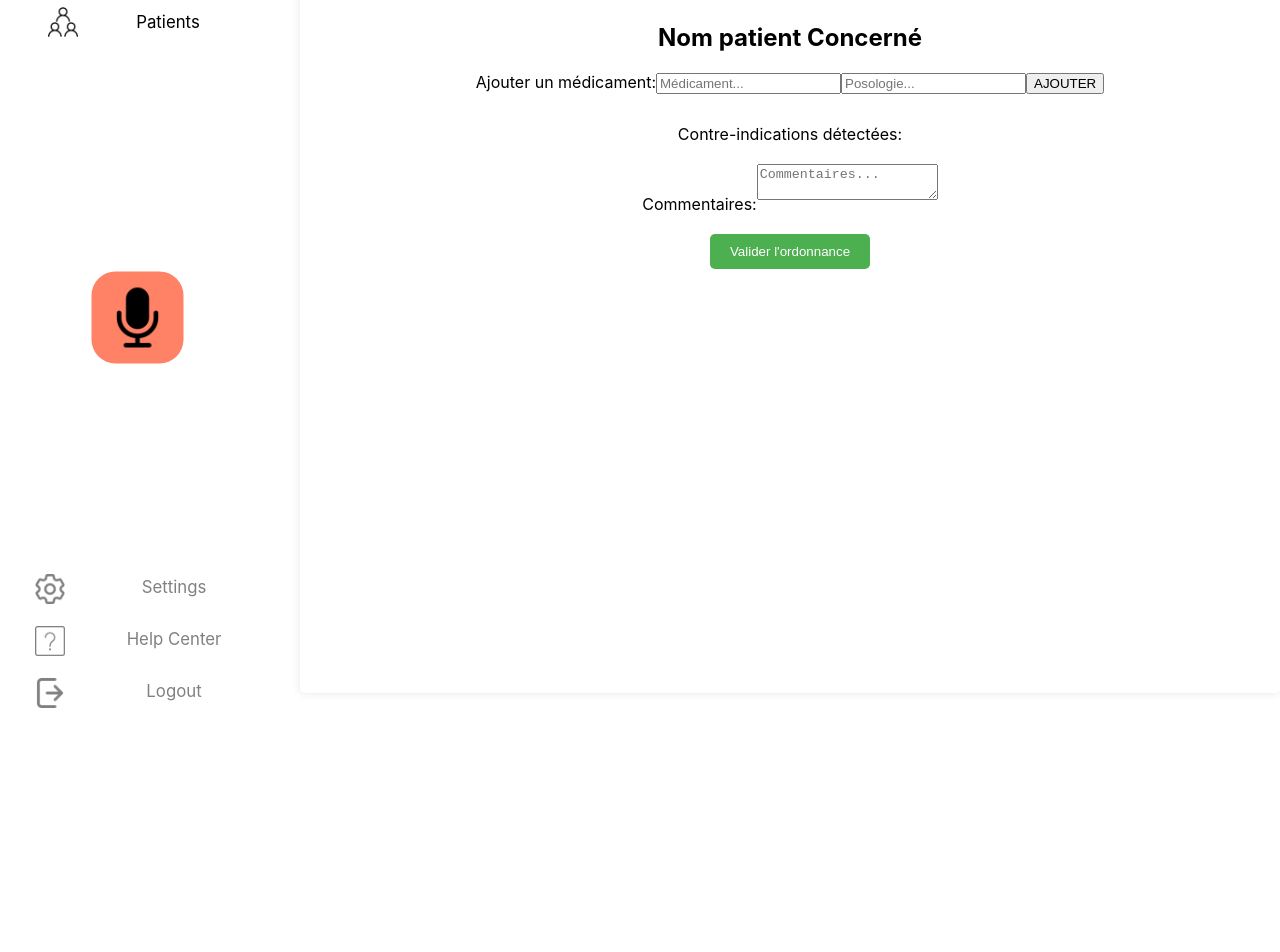
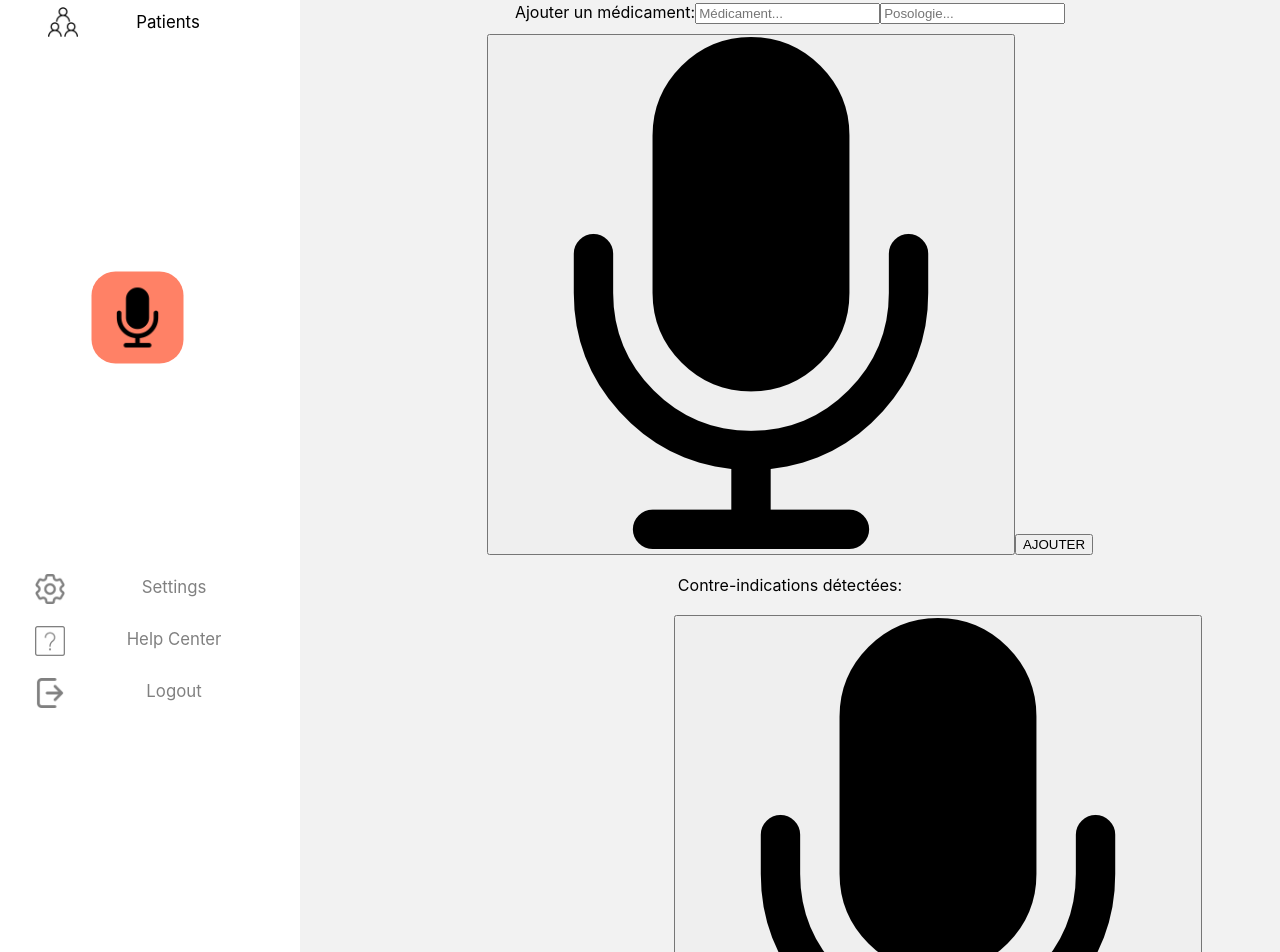
Before and after one commit to FranckRvEtu/ter-vidal, a React (Create React App) app in the folder front-end/: page / in a window 1280 px wide. Shown: the part 200-1152 px from the top of the page. Before the commit the page ends 924 px from the top, so only its background shows below. Built offline with nearby package versions, Linux system fonts and the light colour scheme.

Commit message:
Ordonnance update

```diff
--- /dev/null
+++ b/front-end/src/Components/Ordonnance/CommentairesSection.js
@@ -0,0 +1,33 @@
+// CommentairesSection.js
+import React, { useState } from 'react';
+import mic from '../../Assets/microphone-black-shape.png'; // Assure-toi que le chemin vers l'icône est correct
+
+function CommentairesSection() {
+  const [isListening, setIsListening] = useState(false); // État pour suivre si la reconnaissance vocale est activée
+
+  // Fonction pour démarrer ou arrêter l'écoute vocale
+  const toggleListening = () => {
+      if (isListening) {
+          window.annyang.abort(); // Arrête l'écoute
+      } else {
+          window.annyang.start(); // Commence l'écoute
+      }
+      setIsListening(!isListening);
+  };
+
+  return (
+    <div className="commentaires-section">
+      <label>Commentaires:</label>
+      <textarea placeholder="Commentaires..."></textarea>
+      <button onClick={toggleListening}>
+        {isListening ? (
+          <img src={mic} alt="Arrêter d'écouter" /> // Icône pour "Arrêter d'écouter"
+        ) : (
+          <img src={mic} alt="Commencer à écouter" /> // Icône pour "Commencer à écouter"
+        )}
+      </button>
+    </div>
+  );
+}
+
+export default CommentairesSection;
--- /dev/null
+++ b/front-end/src/Components/Ordonnance/ContreIndicationsSection.js
@@ -0,0 +1,13 @@
+// ContreIndicationsSection.js
+import React from 'react';
+
+function ContreIndicationsSection() {
+  return (
+    <div className="contreindications-section">
+      <label>Contre-indications détectées:</label>
+      {/* Mettre ici la logique pour afficher les contre-indications */}
+    </div>
+  );
+}
+
+export default ContreIndicationsSection;
--- /dev/null
+++ b/front-end/src/Components/Ordonnance/MedicamentSection.js
@@ -0,0 +1,53 @@
+import React, { useEffect, useState } from 'react';
+import mic from '../../Assets/microphone-black-shape.png'; // Importer l'icône du microphone
+
+function MedicamentSection() {
+
+    const [isListening, setIsListening] = useState(false); // État pour suivre si la reconnaissance vocale est activée
+
+    useEffect(() => {
+        if (window.annyang) {
+            // Définition des commandes vocales
+            var commands = {
+                'dashboard': () => console.log('Dashboard clicked'),
+                'calendar': () => console.log('Calendar clicked'),
+                'patients': () => console.log('Patients clicked'),
+                'test': () => alert('test'),
+                // Ajoutez d'autres commandes vocales ici
+            };
+
+            // Ajout des commandes vocales à Annyang
+            window.annyang.addCommands(commands);
+        }
+    }, []);
+
+    // Fonction pour démarrer ou arrêter l'écoute vocale
+    const toggleListening = () => {
+        if (isListening) {
+            window.annyang.abort();
+        } else {
+            window.annyang.start();
+        }
+        setIsListening(!isListening);
+    };
+
+
+
+    return (
+        <div className="medicament-section">
+          <label>Ajouter un médicament:</label>
+          <input type="text" placeholder="Médicament..." />
+          <input type="text" placeholder="Posologie..." />
+          <button onClick={toggleListening}>
+            {isListening ? (
+              <img src={mic} alt="Arrêter d'écouter" /> // Icône pour "en écoute"
+            ) : (
+              <img src={mic} alt="Commencer à écouter" /> // Même icône ou différente si tu veux changer l'apparence quand il n'écoute pas
+            )}
+          </button>
+          <button>AJOUTER</button>
+        </div>
+      );
+}
+
+export default MedicamentSection;
--- a/front-end/src/Style/Ordonnance.css
+++ b/front-end/src/Style/Ordonnance.css
@@ -3,9 +3,9 @@
     background-color: white;
     padding: 20px;
     border-radius: 5px;
-    box-shadow: 0 0 10px rgba(0, 0, 0, 0.1);
-    margin-top: 90px;
-    width: 76%;
+    margin-top: 20px;
+    width: 80%;
+    background-color: #f2f2f2;
   }
 
   .ordonnance-form {
@@ -31,3 +31,6 @@
   }
 
   /* Ajoute plus de styles selon tes besoins */
+
+
+  /*style de MedicamentSection*/
--- a/front-end/src/pages/Ordonnance.js
+++ b/front-end/src/pages/Ordonnance.js
@@ -1,27 +1,19 @@
+// Ordonnance.js
 import React from 'react';
-import '../Style/Ordonnance.css'; // Assure-toi d'avoir un fichier CSS pour les styles spécifiques à Ordonnance
+
+import '../Style/Ordonnance.css';
+import MedicamentSection from '../Components/Ordonnance/MedicamentSection';
+import ContreIndicationsSection from '../Components/Ordonnance/ContreIndicationsSection';
+import CommentairesSection from '../Components/Ordonnance/CommentairesSection';
 
 function Ordonnance() {
-  // Logique du composant, par exemple pour gérer les états des formulaires
-
   return (
     <div className="ordonnance">
       <h2>Nom patient Concerné</h2>
       <div className="ordonnance-form">
-        <div className="medicament-section">
-          <label>Ajouter un médicament:</label>
-          <input type="text" placeholder="Médicament..." />
-          <input type="text" placeholder="Posologie..." />
-          <button>AJOUTER</button>
-        </div>
-        <div className="contreindications-section">
-          <label>Contre-indications détectées:</label>
-          {/* Mettre ici la logique pour afficher les contre-indications */}
-        </div>
-        <div className="commentaires-section">
-          <label>Commentaires:</label>
-          <textarea placeholder="Commentaires..."></textarea>
-        </div>
+        <MedicamentSection />
+        <ContreIndicationsSection />
+        <CommentairesSection />
         <button className="valider-ordonnance">Valider l'ordonnance</button>
       </div>
     </div>
```
